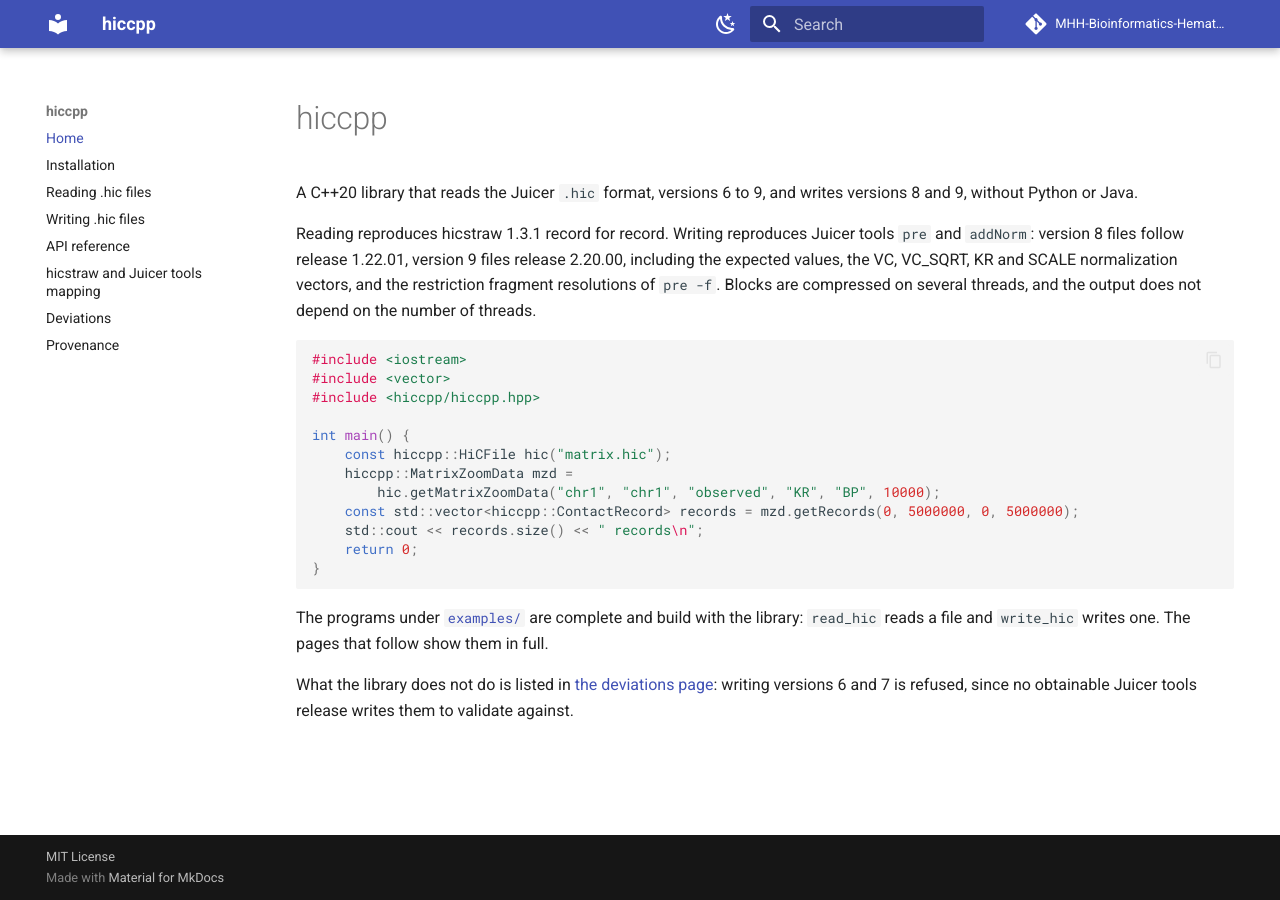
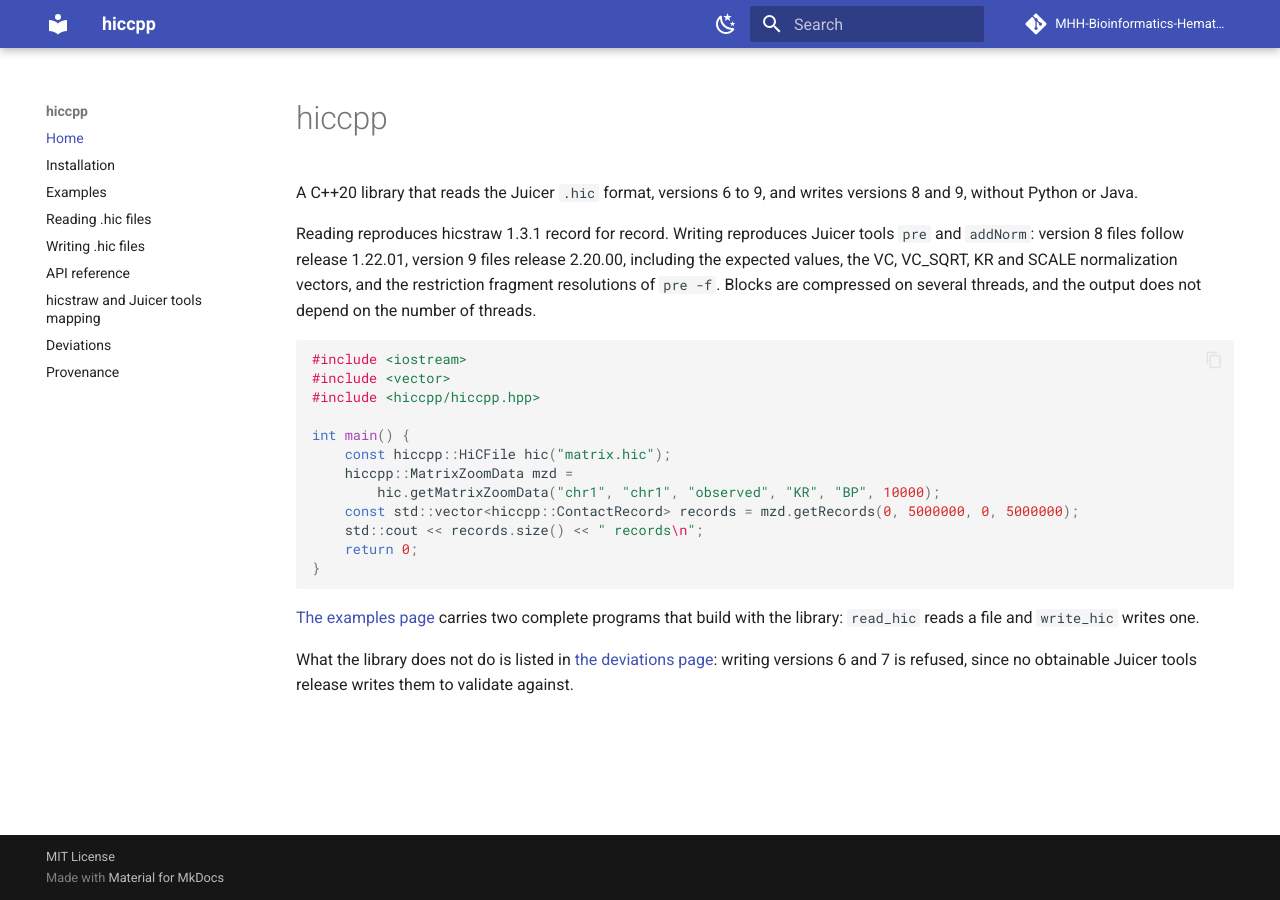
Before and after one commit to MHH-Bioinformatics-Hematology/hiccpp, an MkDocs documentation site: the page built from docs/index.md, in a window 1280 px wide. Built offline with MkDocs 1.6.1 and Material for MkDocs 9.7.7, drawn with Linux system fonts in a browser that asks for light colours; comment, search, counter and statistics services are not loaded.

Commit message:
Give the examples their own page in the documentation
The programs sat inside the reading and writing pages, where a reader
looking for a program to start from had to find them. They are now one page
in the navigation, with how to build and run each one and the output it
prints, and the guide pages link to it.

Co-Authored-By: Claude Opus 5 (1M context) <noreply@anthropic.com>

````diff
--- a/docs/index.md
+++ b/docs/index.md
@@ -25,9 +25,8 @@ int main() {
 }
 ```
 
-The programs under [`examples/`](https://github.com/MHH-Bioinformatics-Hematology/hiccpp/tree/main/examples)
-are complete and build with the library: `read_hic` reads a file and
-`write_hic` writes one. The pages that follow show them in full.
+[The examples page](examples.md) carries two complete programs that build with
+the library: `read_hic` reads a file and `write_hic` writes one.
 
 What the library does not do is listed in [the deviations page](DEVIATIONS.md): writing versions 6
 and 7 is refused, since no obtainable Juicer tools release writes them to
--- a/mkdocs.yml
+++ b/mkdocs.yml
@@ -43,6 +43,7 @@ markdown_extensions:
 nav:
   - Home: index.md
   - Installation: install.md
+  - Examples: examples.md
   - Reading .hic files: reading.md
   - Writing .hic files: writing.md
   - API reference: api.md
````
Also changed, not shown: docs/examples.md (added, +59 -0 lines), docs/reading.md (+3 -17 lines), docs/writing.md (+5 -20 lines).
